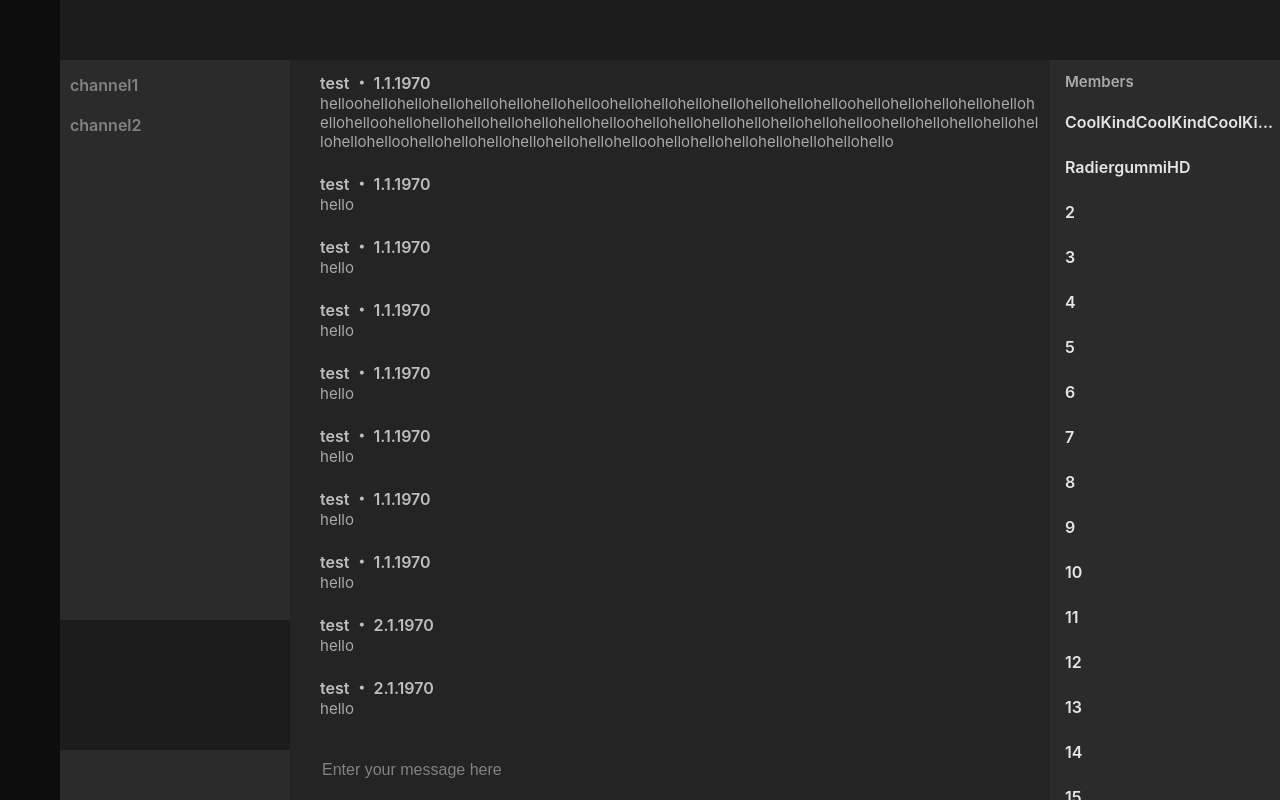
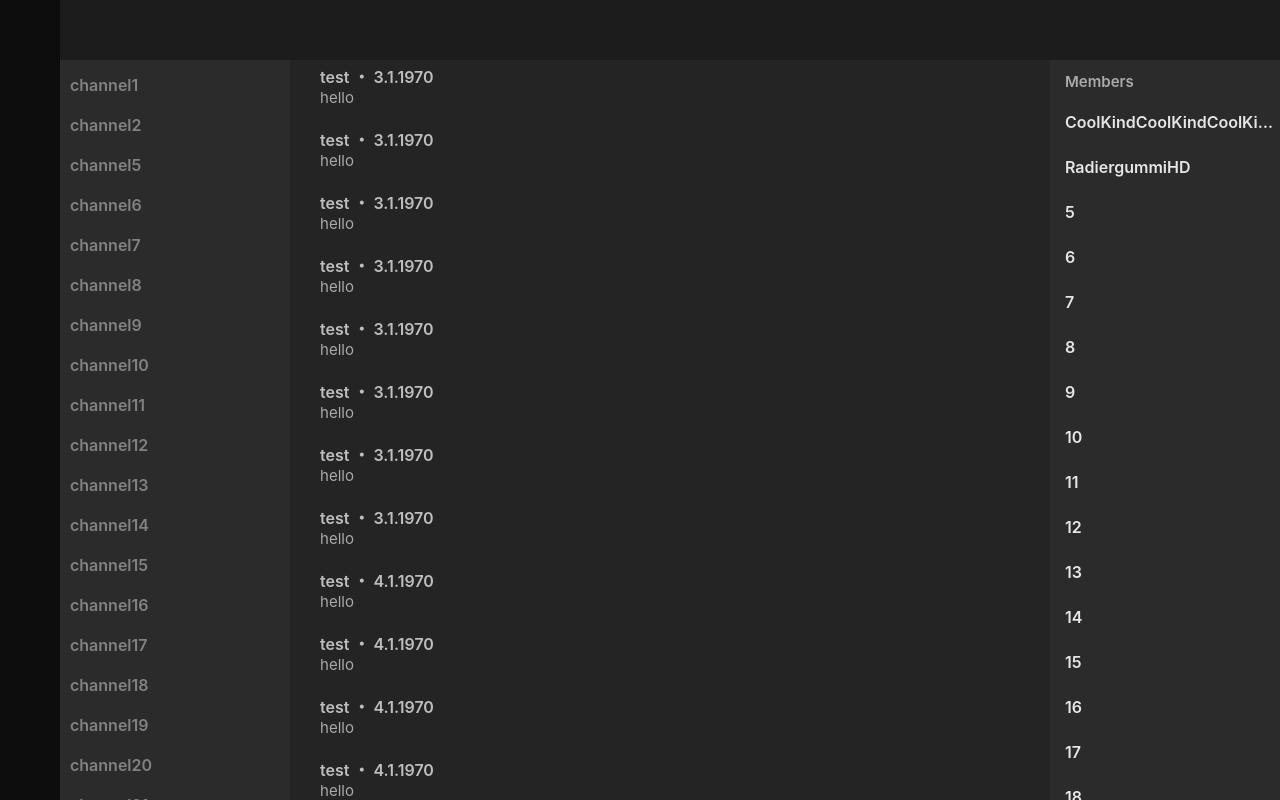
Before and after one commit to Voices-Chat/voices-webclient, a React (Vite) app: page / in a window 1280 px wide. Built offline with nearby package versions, Linux system fonts and the light colour scheme.

Commit message:
fix: chat scrollbar starts at bottom

```diff
--- a/src/App.tsx
+++ b/src/App.tsx
@@ -8,10 +8,6 @@ const dummyMembers = [
   { id: "0", name: "CoolKindCoolKindCoolKindCoolKindCoolKindCoolKindCoolKind" },
   { id: "1", name: "RadiergummiHD" }
 ];
-
-for (let i = 2; i < 50; i++) {
-  dummyMembers.push({ id: i + "", name: i + "" });
-}
 
 const dummyChannels = [
   { id: "2", name: "channel1" },
@@ -27,7 +23,11 @@ const dummyMessages = [
 
 for (let i = 5; i < 50; i++) {
   dummyMessages.push({ id: i+"", authorname: "test", authorid: i+"1", creationdate: i*10000000, content: "hello" });
+  dummyMembers.push({ id: i +"", name: i + "" });
+  dummyChannels.push({ id: i+"", name: "channel"+i });
 }
+
+dummyMessages.reverse();
 
 
 function App() {
--- a/src/components/MessageList.css
+++ b/src/components/MessageList.css
@@ -1,7 +1,6 @@
 .message-list {
     display: flex;
-    flex-direction: column;
+    flex-direction: column-reverse;
     scroll-snap-type: y mandatory;
     padding-right: 10px;
-    overflow: hidden;
 }
```
